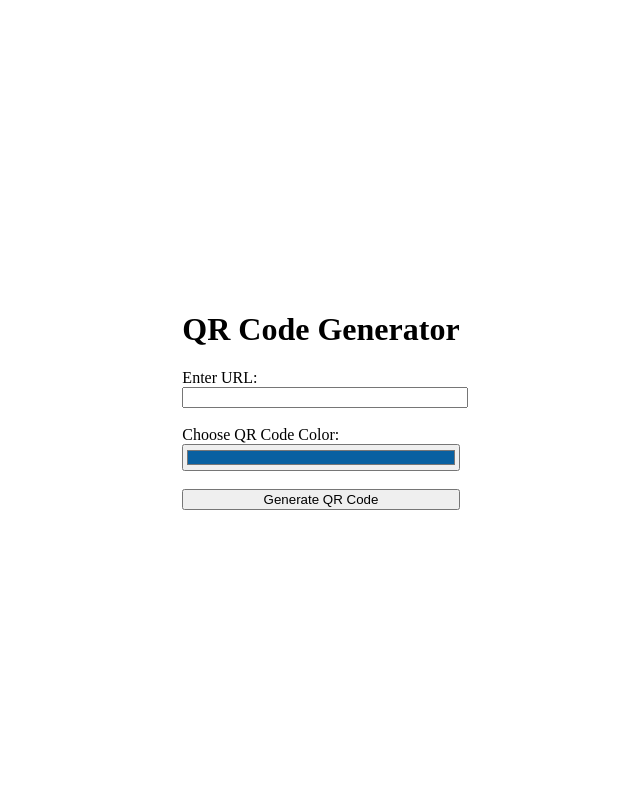
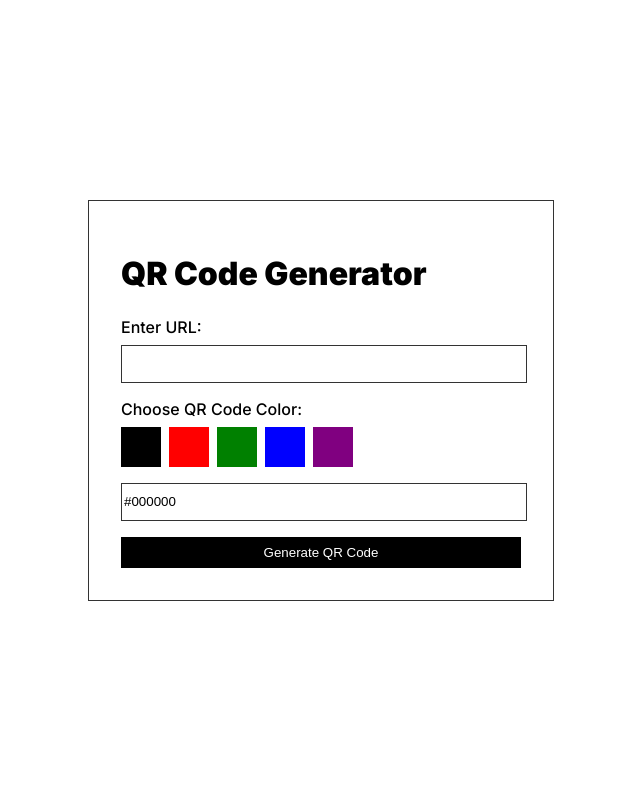
Before and after one commit to saumil8200/qrcode_generator, a Flask app: page / in a window 1280 px wide. Shown: the whole page, without its empty margins (319-959 px from the left). Run offline with Flask 3, Linux system fonts and the light colour scheme.

Commit message:
UI changes

```diff
--- a/app.py
+++ b/app.py
@@ -13,7 +13,6 @@ def generate_qr():
     url = request.form['url']
     color = request.form['color']
 
-    # Generate QR code
     qr = qrcode.QRCode(
         version=1,
         error_correction=qrcode.constants.ERROR_CORRECT_L,
@@ -23,14 +22,11 @@ def generate_qr():
     qr.add_data(url)
     qr.make(fit=True)
 
-    # Create an image from the QR Code instance with transparent background
     img = qr.make_image(fill_color=color, back_color="white")
 
-    # Save the image temporarily
     img_path = "temp_qr.png"
     img.save(img_path)
 
-    # Send the file as a downloadable attachment
     return send_file(img_path, as_attachment=True, download_name='qr_code.png')
 
 if __name__ == '__main__':
--- a/templates/index.html
+++ b/templates/index.html
@@ -4,18 +4,86 @@
     <meta charset="UTF-8">
     <meta name="viewport" content="width=device-width, initial-scale=1.0">
     <title>QR Code Generator</title>
+    <link rel="preconnect" href="https://fonts.googleapis.com">
+    <link rel="preconnect" href="https://fonts.gstatic.com" crossorigin>
+    <link href="https://fonts.googleapis.com/css2?family=Inter:wght@100..900&display=swap" rel="stylesheet">
     <style>
-        /* Resetting default margin and padding */
-        body, html {
+        body {
+            background-color: #FFF;
+            font-family: 'Inter', sans-serif;
             margin: 0;
             padding: 0;
-            height: 100%;
             display: flex;
             justify-content: center;
             align-items: center;
+            height: 100vh;
         }
-        input {
+        .container {
+            padding: 2rem;
+            max-width: 400px;
+            width: 80%;
+            margin-left: auto;
+            margin-right: auto;
+            border: 1px solid #333;
+        }
+        h1 {
+            font-weight: 900;
+            margin-bottom: 1.5rem;
+            text-align: left;
+        }
+        .form-group {
+            margin-bottom: 1rem;
+        }
+        .form-group label {
+            display: block;
+            margin-bottom: 0.5rem;
+            font-weight: 500;
+        }
+        input[type="text"] {
             width: 100%;
+            padding-top: 0.65rem;
+            padding-bottom: 0.65rem;
+            border-radius: 0;
+            border: 1px solid #333;
+        }
+        input[type="submit"] {
+            width: 100%;
+            padding: 0.5rem;
+            border: none;
+            background-color: #000000;
+            color: #FFF;
+            cursor: pointer;
+        }
+        .color-options {
+            display: flex;
+            margin-bottom: 1rem;
+        }
+        .color-box {
+            width: 40px;
+            height: 40px;
+            cursor: pointer;
+            margin-right: 0.5rem;
+        }
+        .color-box.bg-black { background-color: #000000; }
+        .color-box.bg-red { background-color: #FF0000; }
+        .color-box.bg-green { background-color: #008000; }
+        .color-box.bg-blue { background-color: #0000FF; }
+        .color-box.bg-purple { background-color: #800080; }
+
+        @media (max-width: 600px) {
+            .container {
+                padding: 1rem;
+            }
+            .color-box {
+                width: 30px;
+                height: 30px;
+                margin-right: 0.3rem;
+            }
+            .form-group input[type="text"],
+            .form-group input[type="submit"] {
+                padding-top: 0.25rem;
+                padding-bottom: 0.25rem;
+            }
         }
     </style>
 </head>
@@ -23,14 +91,31 @@
     <div class="container">
         <h1>QR Code Generator</h1>
         <form action="/generate_qr" method="post">
-            <label for="url">Enter URL:</label><br>
-            <input type="text" id="url" name="url" required><br><br>
+            <div class="form-group">
+                <label for="url">Enter URL:</label>
+                <input type="text" id="url" name="url" required>
+            </div>
 
-            <label for="color">Choose QR Code Color:</label><br>
-            <input type="color" id="color" name="color" value="#0860a1" required><br><br>
+            <div class="form-group">
+                <label for="color">Choose QR Code Color:</label>
+                <div class="color-options">
+                    <div class="color-box bg-black" onclick="setColor('#000000')"></div>
+                    <div class="color-box bg-red" onclick="setColor('#FF0000')"></div>
+                    <div class="color-box bg-green" onclick="setColor('#008000')"></div>
+                    <div class="color-box bg-blue" onclick="setColor('#0000FF')"></div>
+                    <div class="color-box bg-purple" onclick="setColor('#800080')"></div>
+                </div>
+                <input type="text" id="color" name="color" value="#000000" required>
+            </div>
 
             <input type="submit" value="Generate QR Code">
         </form>
     </div>
+
+    <script>
+        function setColor(color) {
+            document.getElementById('color').value = color;
+        }
+    </script>
 </body>
 </html>
```
Also changed, not shown: temp_qr.png (deleted).
